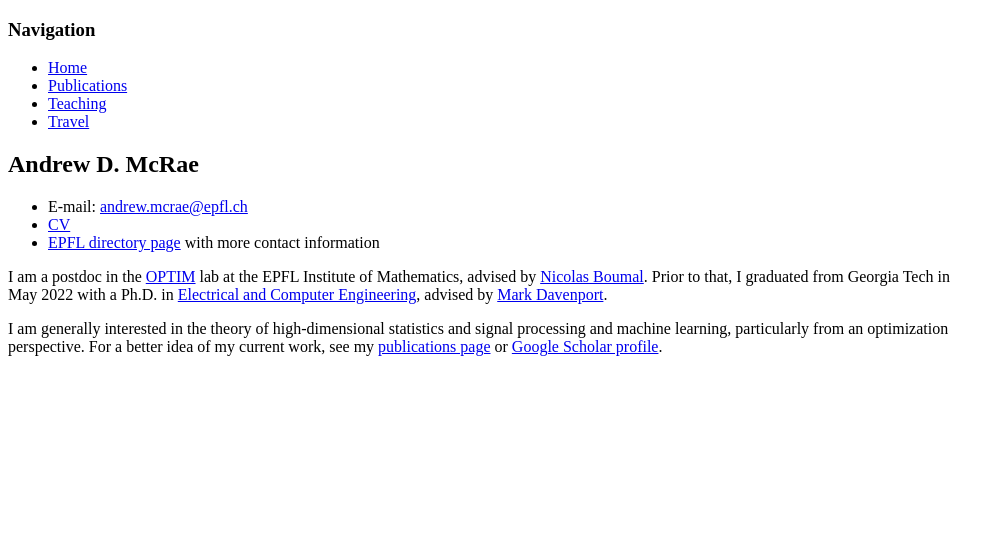
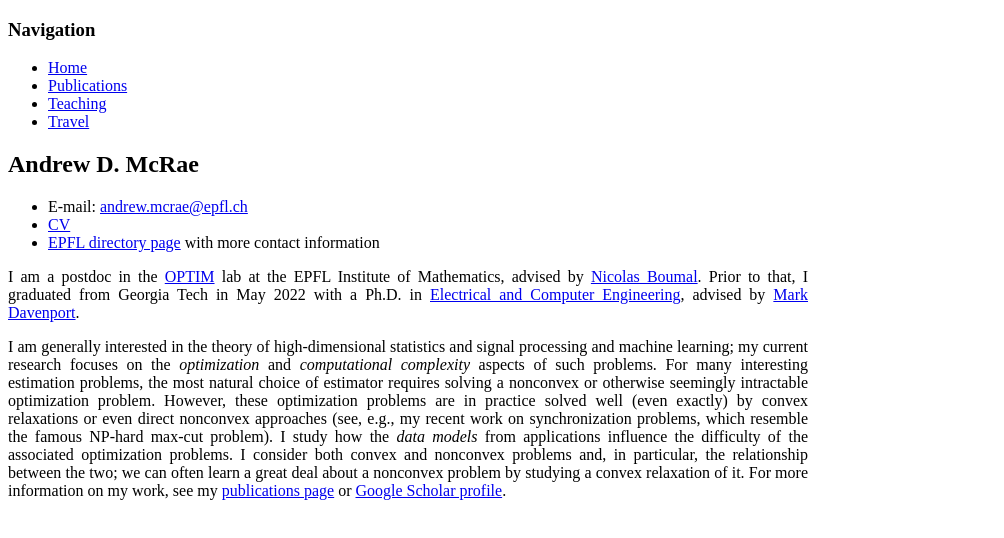
Before and after one commit to admcrae/admcrae.github.io, a plain HTML site: page index.html in a window 1280 px wide. Shown: the whole page, without its empty margins (0-1004 px from the left). Drawn offline with Linux system fonts and the light colour scheme.

Commit message:
Update homepage.

```diff
--- a/index.html
+++ b/index.html
@@ -23,16 +23,23 @@
     <li><a href="https://people.epfl.ch/andrew.mcrae/?lang=en">EPFL directory page</a> with more contact information</li>
 </ul>
 
-<main style="max-width:60em;">
+<main style="max-width:50em;text-align:justify;">
     <p>
         I am a postdoc in the <a href="https://www.epfl.ch/labs/optim/">OPTIM</a> lab at the EPFL Institute of Mathematics, advised by <a href="https://sma.epfl.ch/~nboumal/">Nicolas Boumal</a>.
         Prior to that, I graduated from Georgia Tech in May 2022 with a Ph.D. in <a href="https://ece.gatech.edu">Electrical and Computer Engineering</a>,
         advised by <a href="https://mdav.ece.gatech.edu">Mark Davenport</a>.
     </p>
     <p>
-        I am generally interested in the theory of high-dimensional statistics and signal processing and machine learning,
-        particularly from an optimization perspective.
-        For a better idea of my current work, see my <a href="/publications/">publications page</a> or <a href="https://scholar.google.com/citations?user=GT_Ml_cAAAAJ">Google Scholar profile</a>.
+        I am generally interested in the theory of high-dimensional statistics and signal processing and machine learning;
+        my current research focuses on the <i>optimization</i> and <i>computational complexity</i> aspects of such problems.
+        For many interesting estimation problems, the most natural choice of estimator requires solving a nonconvex or otherwise seemingly intractable optimization problem.
+        However, these optimization problems are in practice solved well (even exactly) by convex relaxations or even direct nonconvex approaches
+        (see, e.g., my recent work on synchronization problems, which resemble the famous NP-hard max-cut problem).
+        I study how the <i>data models</i> from applications influence the difficulty of the associated optimization problems.
+        I consider both convex and nonconvex problems and, in particular, the relationship between the two;
+        we can often learn a great deal about a nonconvex problem by studying a convex relaxation of it.
+
+        For more information on my work, see my <a href="/publications/">publications page</a> or <a href="https://scholar.google.com/citations?user=GT_Ml_cAAAAJ">Google Scholar profile</a>.
     </p>
 
 </main>
```
